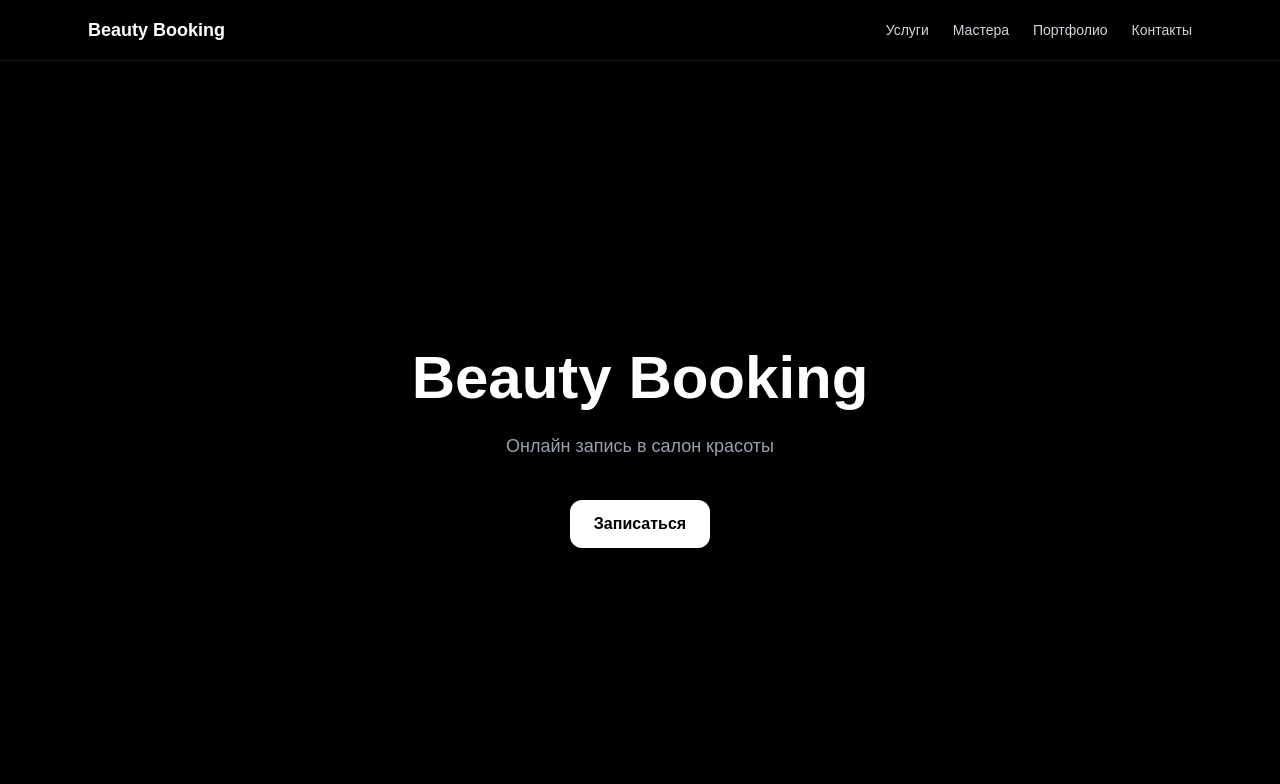
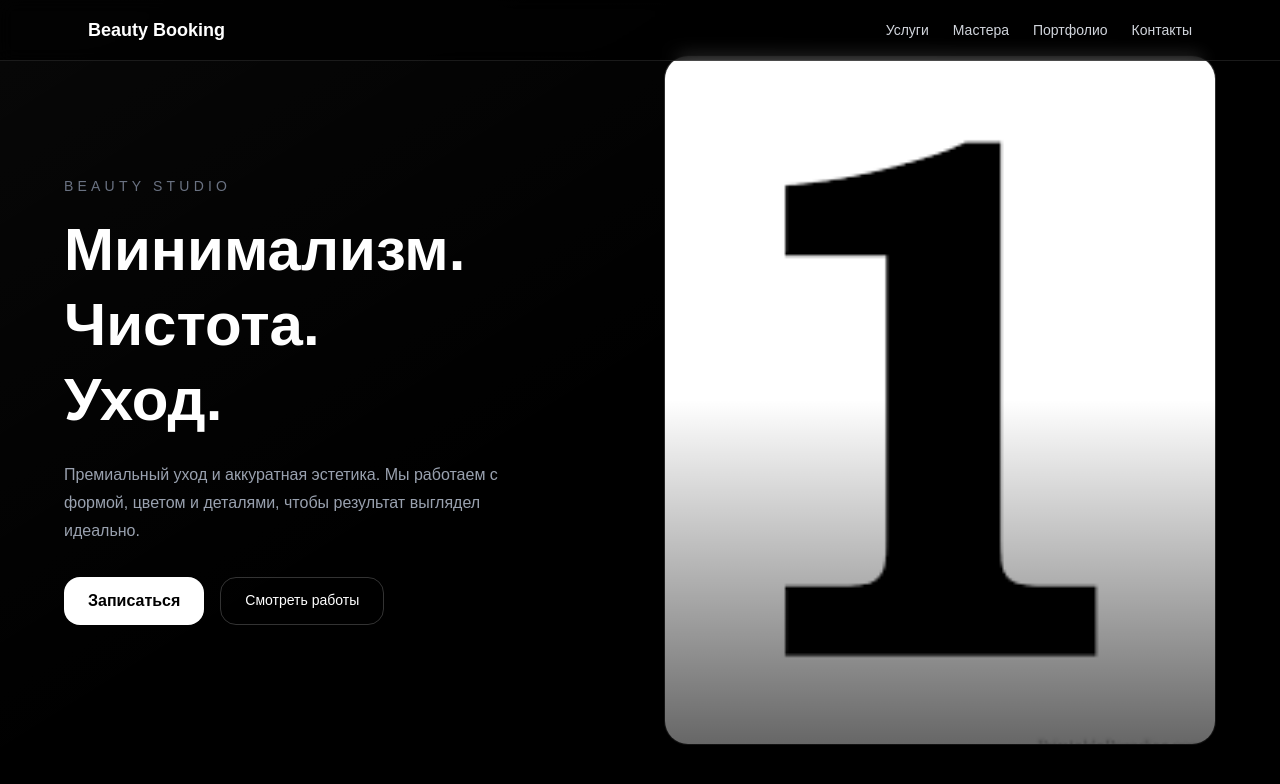
Before and after one commit to DayDreamingg-g/beauty-booking-site, a Next.js app: page / in a window 1280 px wide. Shown: the top 784 px of the page. Built offline with nearby package versions, Linux system fonts and the light colour scheme.

Commit message:
upgrade hero section
add premium layout with split grid, typography and image

```diff
--- a/src/app/page.tsx
+++ b/src/app/page.tsx
@@ -7,7 +7,7 @@ import Contact from "@/sections/Contact";
 
 export default function Home() {
   return (
-    <main className="h-screen snap-y snap-proximity overflow-y-scroll scroll-smooth bg-black">
+    <main className="h-screen overflow-y-scroll scroll-smooth bg-black">
       <Header />
       <Hero />
       <Services />
--- a/src/sections/Hero.tsx
+++ b/src/sections/Hero.tsx
@@ -2,20 +2,64 @@ export default function Hero() {
   return (
     <section
       id="top"
-      className="snap-start flex h-screen flex-col items-center justify-center bg-black px-6 pt-24 text-white"
+      className="relative flex h-screen items-center bg-black px-6 text-white"
     >
-      <h1 className="mb-6 text-center text-6xl font-bold">Beauty Booking</h1>
+      {/* Фоновый градиент (мягкий свет) */}
+      <div className="pointer-events-none absolute inset-0 bg-gradient-to-br from-white/[0.03] via-transparent to-transparent" />
 
-      <p className="mb-10 text-center text-lg text-gray-400">
-        Онлайн запись в салон красоты
+      <div className="relative mx-auto grid w-full max-w-6xl items-center gap-12 md:grid-cols-2">
+
+        {/* Левая часть */}
+        <div>
+          <p className="mb-4 text-sm uppercase tracking-[0.3em] text-gray-500">
+            Beauty Studio
           </p>
 
+          <h1 className="mb-6 text-5xl font-bold leading-tight md:text-6xl">
+            Минимализм.
+            <br />
+            Чистота.
+            <br />
+            Уход.
+          </h1>
+
+          <p className="mb-8 max-w-md text-gray-400 leading-7">
+            Премиальный уход и аккуратная эстетика. Мы работаем с формой,
+            цветом и деталями, чтобы результат выглядел идеально.
+          </p>
+
+          <div className="flex gap-4">
             <a
               href="#services"
-        className="rounded-xl bg-white px-6 py-3 font-semibold text-black transition hover:scale-105"
+              className="rounded-2xl bg-white px-6 py-3 font-semibold text-black transition hover:scale-[1.03] hover:shadow-[0_0_25px_rgba(255,255,255,0.2)]"
             >
               Записаться
             </a>
+
+            <a
+              href="#portfolio"
+              className="rounded-2xl border border-white/20 px-6 py-3 text-sm transition hover:bg-white/10"
+            >
+              Смотреть работы
+            </a>
+          </div>
+        </div>
+
+        {/* Правая часть (картинка) */}
+        <div className="relative">
+          <div className="aspect-[4/5] w-full overflow-hidden rounded-3xl border border-white/10 bg-neutral-900">
+
+            <img
+              src="/images/1.jpg"
+              alt="hero"
+              className="h-full w-full object-cover transition duration-700 hover:scale-105"
+            />
+
+            {/* затемнение снизу */}
+            <div className="absolute inset-0 bg-gradient-to-t from-black/60 via-transparent to-transparent" />
+          </div>
+        </div>
+      </div>
     </section>
   );
 }
```
Lines whose indentation alone changed are shown as unchanged.
